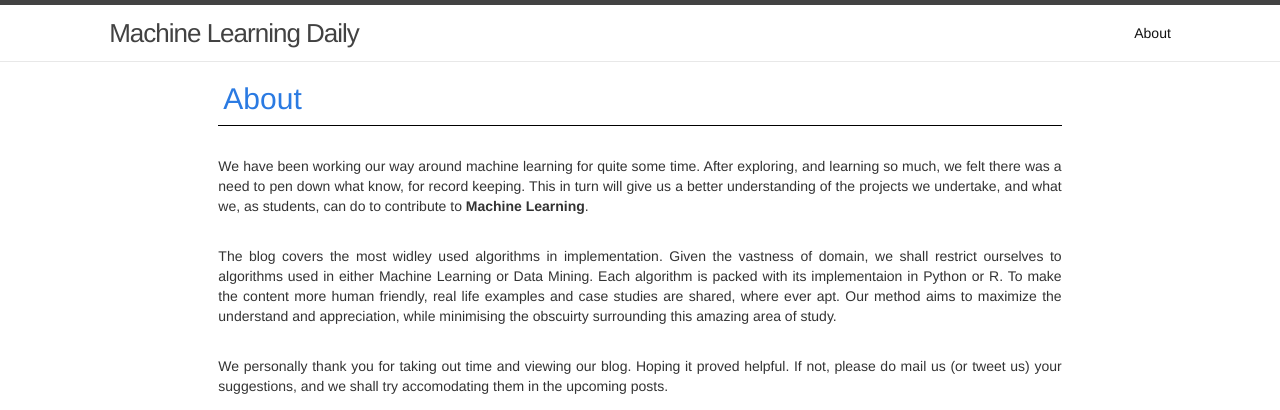
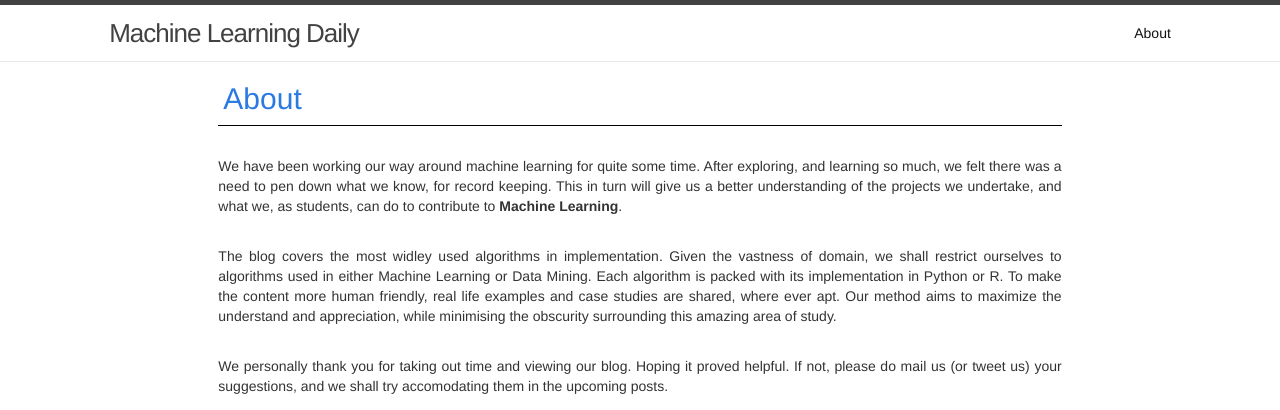
Before and after one commit to MLDaily/MLDaily.github.io, a Jekyll site: the page built from about.md, in a window 1280 px wide. Shown: the top 410 px of the page. Built offline with Jekyll 4.4.1, drawn with Linux system fonts in a browser that asks for light colours.

Commit message:
Update about.md

```diff
--- a/about.md
+++ b/about.md
@@ -4,8 +4,8 @@
 permalink: /about/
 ---
 
-We have been working our way around machine learning for quite some time. After exploring, and learning so much, we felt there was a need to pen down what know, for record keeping. This in turn will give us a better understanding of the projects we undertake, and what we, as students, can do to contribute to <strong>Machine Learning</strong>.<br><br>
+We have been working our way around machine learning for quite some time. After exploring, and learning so much, we felt there was a need to pen down what we know, for record keeping. This in turn will give us a better understanding of the projects we undertake, and what we, as students, can do to contribute to <strong>Machine Learning</strong>.<br><br>
 
-The blog covers the most widley used algorithms in implementation. Given the vastness of domain, we shall restrict ourselves to  algorithms used in either Machine Learning or Data Mining. Each algorithm is packed with its implementaion in Python or R. To make the content more human friendly, real life examples and case studies are shared, where ever apt. Our method aims to maximize the understand and appreciation, while minimising the obscuirty surrounding this amazing area of study. <br><br>
+The blog covers the most widley used algorithms in implementation. Given the vastness of domain, we shall restrict ourselves to  algorithms used in either Machine Learning or Data Mining. Each algorithm is packed with its implementation in Python or R. To make the content more human friendly, real life examples and case studies are shared, where ever apt. Our method aims to maximize the understand and appreciation, while minimising the obscurity surrounding this amazing area of study. <br><br>
 
 We personally thank you for taking out time and viewing our blog. Hoping it proved helpful. If not, please do mail us (or tweet us) your suggestions, and we shall try accomodating them in the upcoming posts.<br><br>
```
